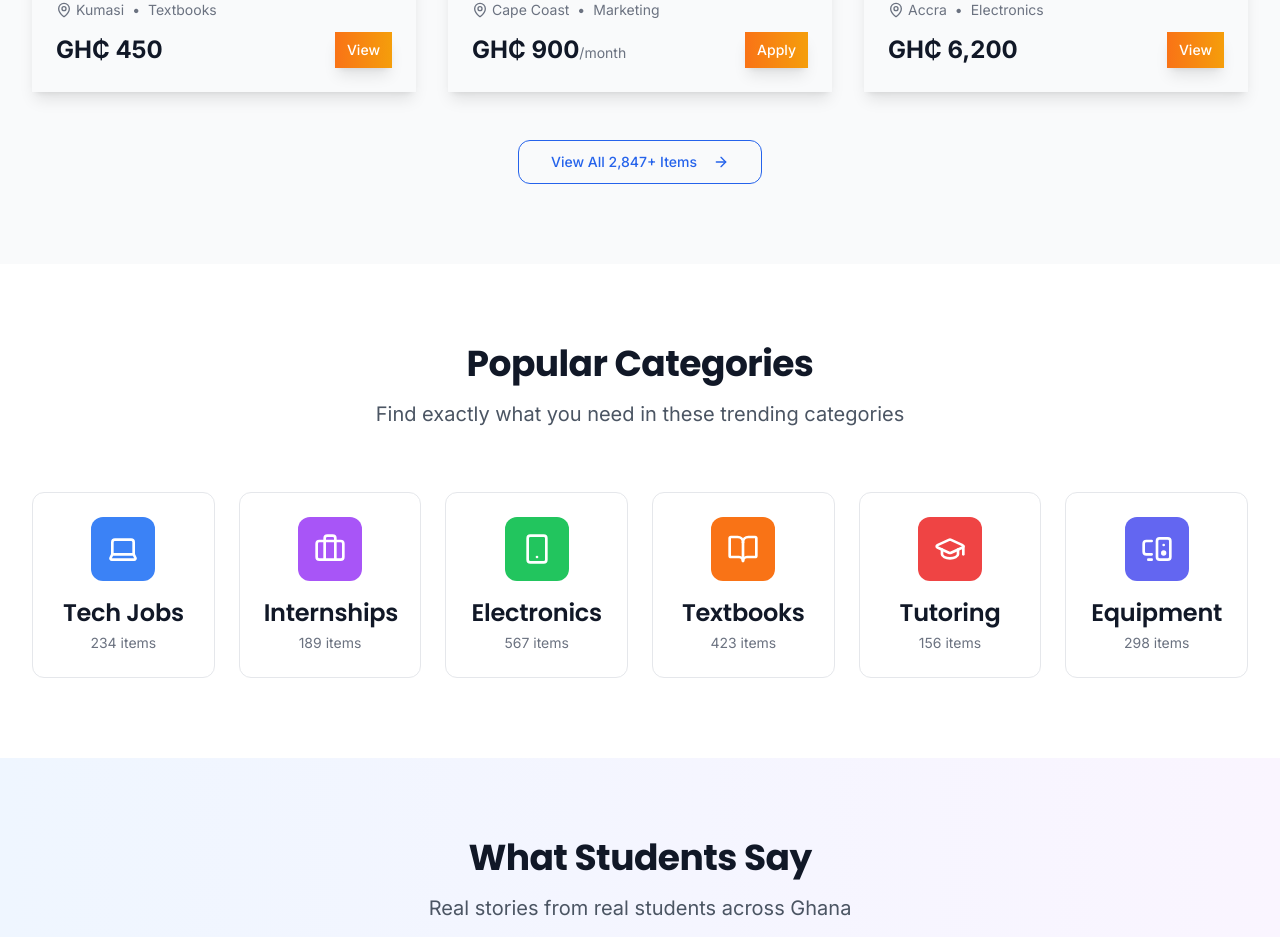
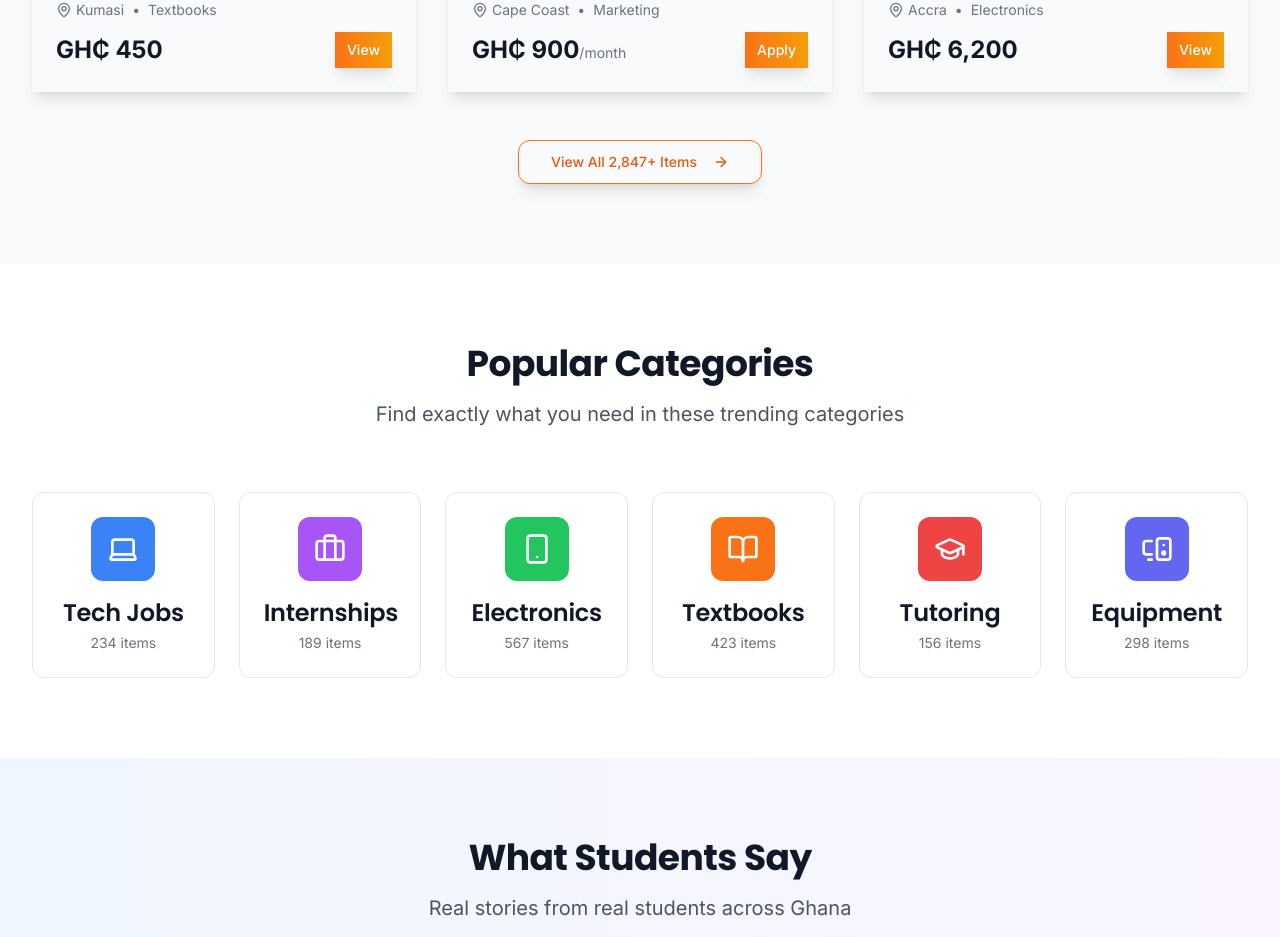
Before and after one commit to AkakpoErnest/Student-App-Final, a React (Vite) app: page / in a window 1280 px wide. Shown: the part 1597-2534 px from the top of the page. Built offline with nearby package versions, Linux system fonts and the light colour scheme; no server answers.

Commit message:
Update view all button
cgen-ab836e15e26e4e25a5cd1f5d0b14004e

```diff
--- a/src/pages/Index.tsx
+++ b/src/pages/Index.tsx
@@ -293,7 +293,7 @@ const Index = () => {
           </div>
 
           <div className="text-center mt-12">
-            <Button asChild size="lg" variant="outline" className="border-blue-600 text-blue-600 hover:bg-blue-600 hover:text-white px-8 py-3 rounded-xl">
+            <Button asChild size="lg" variant="outline" className="border-orange-500 text-orange-600 hover:bg-orange-500 hover:text-white px-8 py-3 rounded-xl shadow-lg">
               <Link to="/marketplace">
                 View All 2,847+ Items
                 <ArrowRight className="ml-2 w-5 h-5" />
```
